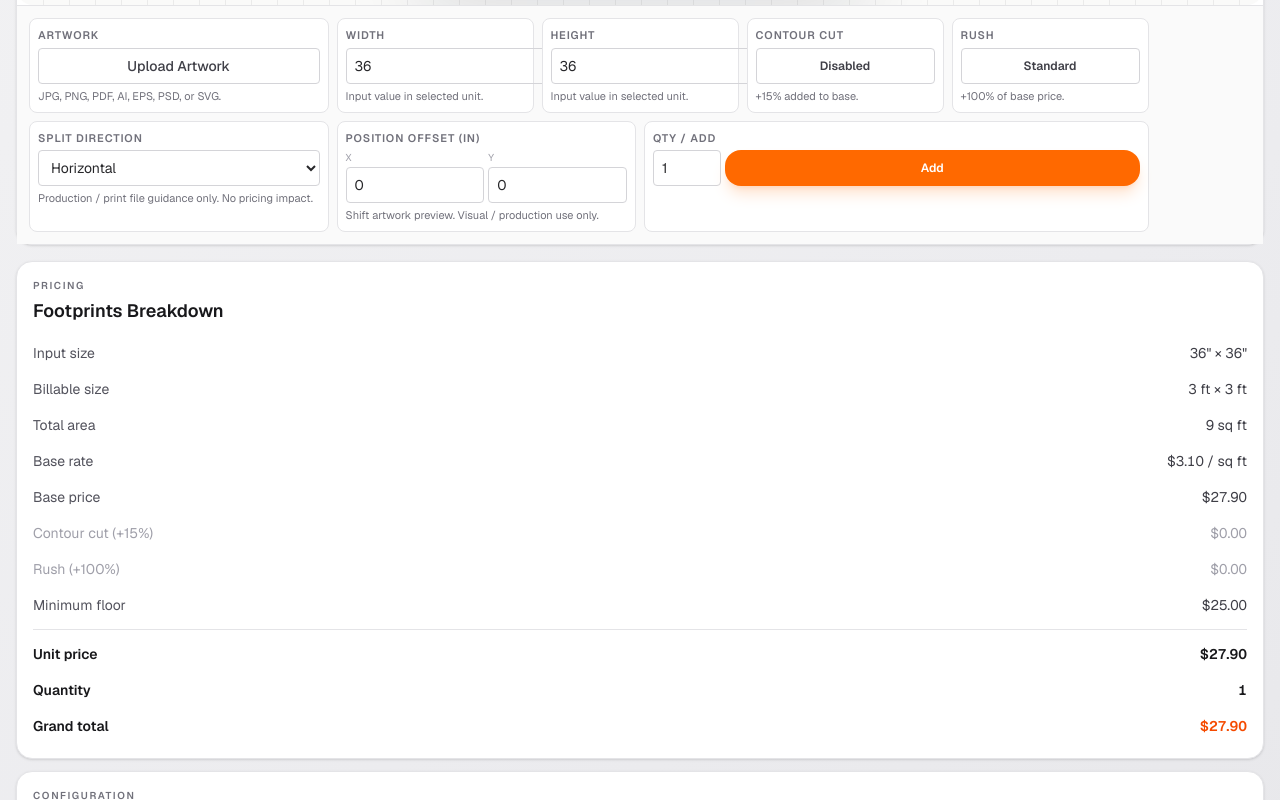
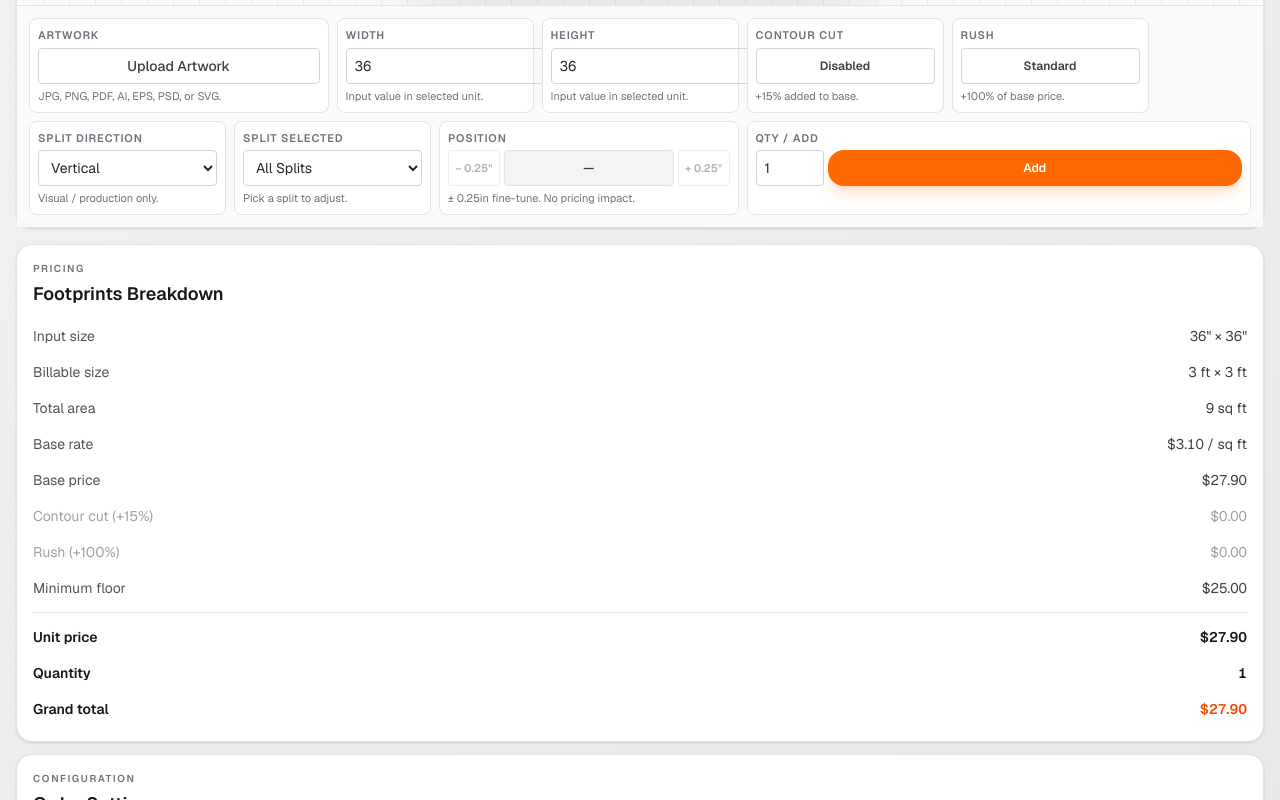
Before and after one commit to Moecharaf/signcous-app, a Next.js app: page /adhesive/footprints in a window 1280 px wide. Shown: the part 860-1660 px from the top of the page. Built offline with nearby package versions, Linux system fonts and the light colour scheme.

Commit message:
feat: rebuild Footprints split UX to match Signs365 (direction/selected/position)

```diff
--- a/src/components/product-builder/FootprintsBuilder.tsx
+++ b/src/components/product-builder/FootprintsBuilder.tsx
@@ -13,7 +13,7 @@ import {
 } from "@/lib/pricing/footprints";
 
 type DimensionUnit = "inches" | "feet";
-type SplitDirection = "horizontal" | "vertical" | "split-selected" | "all-splits";
+type SplitDirection = "vertical" | "horizontal";
 
 interface FootprintsBuilderProps {
   productId?: number;
@@ -120,9 +120,9 @@ export default function FootprintsBuilder({ productId = 0 }: FootprintsBuilderPr
   const [quantity, setQuantity] = useState(1);
   const [contourCut, setContourCut] = useState(false);
   const [rush, setRush] = useState(false);
-  const [splitDirection, setSplitDirection] = useState<SplitDirection>("horizontal");
-  const [offsetX, setOffsetX] = useState(0);
-  const [offsetY, setOffsetY] = useState(0);
+  const [splitDirection, setSplitDirection] = useState<SplitDirection>("vertical");
+  const [selectedSplit, setSelectedSplit] = useState<"all" | number>("all");
+  const [splitOffsets, setSplitOffsets] = useState<Record<number, number>>({});
   const [added, setAdded] = useState(false);
   const [uploadedImage, setUploadedImage] = useState<string | null>(null);
   const [uploadedFileUrl, setUploadedFileUrl] = useState<string | null>(null);
@@ -259,8 +259,8 @@ export default function FootprintsBuilder({ productId = 0 }: FootprintsBuilderPr
         custom_contour_cut: contourCut ? "Yes" : "No",
         custom_rush: rush ? "Yes" : "No",
         custom_split_direction: splitDirection,
-        custom_offset_x: `${offsetX}"`,
-        custom_offset_y: `${offsetY}"`,
+        custom_split_count: String(splitCount),
+        custom_split_offsets: JSON.stringify(splitOffsets),
       },
     });
 
@@ -294,18 +294,57 @@ export default function FootprintsBuilder({ productId = 0 }: FootprintsBuilderPr
     return { width: pw, height: ph };
   }, [isValid, widthIn, heightIn]);
 
-  // Panel grid lines for preview (visual only)
+  // How many active split lines based on direction
+  const splitCount = panelInfo
+    ? splitDirection === "vertical"
+      ? panelInfo.panelsWide - 1
+      : panelInfo.panelsHigh - 1
+    : 0;
+
+  // Position label for the selected split
+  const positionDisplay = useMemo(() => {
+    const BASE = 48;
+    if (selectedSplit === "all") return `${BASE}.00in`;
+    const base = (selectedSplit as number) * BASE;
+    const offset = splitOffsets[selectedSplit as number] ?? 0;
+    return `${(base + offset).toFixed(2)}in`;
+  }, [selectedSplit, splitOffsets]);
+
+  function adjustSplitPosition(delta: number) {
+    if (splitCount === 0) return;
+    if (selectedSplit === "all") {
+      setSplitOffsets((prev) => {
+        const next = { ...prev };
+        for (let i = 1; i <= splitCount; i++) next[i] = (next[i] ?? 0) + delta;
+        return next;
+      });
+    } else {
+      const idx = selectedSplit as number;
+      setSplitOffsets((prev) => ({ ...prev, [idx]: (prev[idx] ?? 0) + delta }));
+    }
+  }
+
+  // Panel grid lines for preview (visual only, respect per-split offsets)
   const panelLines = useMemo(() => {
-    if (!isValid || !panelInfo || !pricing) return { verticals: [] as number[], horizontals: [] as number[] };
+    if (!isValid || !panelInfo) return { verticals: [] as number[], horizontals: [] as number[] };
     const PANEL_MAX_IN = 48;
     const scaleX = preview.width / widthIn;
     const scaleY = preview.height / heightIn;
     const verticals: number[] = [];
     const horizontals: number[] = [];
-    for (let i = 1; i < panelInfo.panelsWide; i++) verticals.push(i * PANEL_MAX_IN * scaleX);
-    for (let j = 1; j < panelInfo.panelsHigh; j++) horizontals.push(j * PANEL_MAX_IN * scaleY);
+    if (splitDirection === "vertical") {
+      for (let i = 1; i < panelInfo.panelsWide; i++) {
+        const off = splitOffsets[i] ?? 0;
+        verticals.push((i * PANEL_MAX_IN + off) * scaleX);
+      }
+    } else {
+      for (let j = 1; j < panelInfo.panelsHigh; j++) {
+        const off = splitOffsets[j] ?? 0;
+        horizontals.push((j * PANEL_MAX_IN + off) * scaleY);
+      }
+    }
     return { verticals, horizontals };
-  }, [isValid, panelInfo, preview, widthIn, heightIn, pricing]);
+  }, [isValid, panelInfo, preview, widthIn, heightIn, splitOffsets, splitDirection]);
 
   return (
     <div className="min-h-[calc(100vh-96px)] bg-[linear-gradient(145deg,#f4f4f5_0%,#ececef_55%,#e4e4e7_100%)] text-zinc-800">
@@ -378,14 +417,13 @@ export default function FootprintsBuilder({ productId = 0 }: FootprintsBuilderPr
               Total Area:{" "}
               <span className="font-semibold">{pricing.sqFt} sq ft</span>
             </span>
-            {panelInfo && panelInfo.totalPanels > 1 && (
+            {splitCount > 0 && (
               <>
                 <span className="text-blue-400">·</span>
                 <span>
-                  Panels:{" "}
+                  Cuts:{" "}
                   <span className="font-semibold">
-                    {panelInfo.panelsWide} × {panelInfo.panelsHigh} = {panelInfo.totalPanels} panel
-                    {panelInfo.totalPanels !== 1 ? "s" : ""}
+                    {splitCount} × 48&quot; {splitDirection}
                   </span>
                 </span>
               </>
@@ -407,7 +445,7 @@ export default function FootprintsBuilder({ productId = 0 }: FootprintsBuilderPr
                 <div className="text-xs font-medium text-zinc-500">
                   {contourCut ? "Contour cut · " : ""}
                   {rush ? "Rush · " : ""}
-                  Split: {splitDirection.replace(/-/g, " ")}
+                  Split: {splitDirection} · {splitCount} cut{splitCount !== 1 ? "s" : ""}
                 </div>
               </div>
               {(widthError || heightError) && (
@@ -473,18 +511,22 @@ export default function FootprintsBuilder({ productId = 0 }: FootprintsBuilderPr
                         }}
                       />
 
-                      {/* Panel split lines (visual only) */}
-                      {panelLines.verticals.map((x) => (
+                      {/* Panel split lines (visual/production only — no pricing impact) */}
+                      {panelLines.verticals.map((x, i) => (
                         <div
-                          key={`v-${x}`}
-                          className="absolute top-0 h-full border-l-2 border-dashed border-blue-400/60"
+                          key={`v-${i}`}
+                          className={`absolute top-0 h-full border-l-2 border-dashed ${
+                            selectedSplit === i + 1 ? "border-red-500" : "border-red-400/55"
+                          }`}
                           style={{ left: x }}
                         />
                       ))}
-                      {panelLines.horizontals.map((y) => (
+                      {panelLines.horizontals.map((y, j) => (
                         <div
-                          key={`h-${y}`}
-                          className="absolute left-0 w-full border-t-2 border-dashed border-blue-400/60"
+                          key={`h-${j}`}
+                          className={`absolute left-0 w-full border-t-2 border-dashed ${
+                            selectedSplit === j + 1 ? "border-red-500" : "border-red-400/55"
+                          }`}
                           style={{ top: y }}
                         />
                       ))}
@@ -496,9 +538,6 @@ export default function FootprintsBuilder({ productId = 0 }: FootprintsBuilderPr
                           fill
                           unoptimized
                           className="object-contain"
-                          style={{
-                            transform: `translate(${offsetX}px, ${offsetY}px)`,
-                          }}
                         />
                       ) : (
                         <div className="absolute inset-0 flex items-center justify-center text-center text-zinc-400">
@@ -514,10 +553,10 @@ export default function FootprintsBuilder({ productId = 0 }: FootprintsBuilderPr
                       )}
                     </div>
 
-                    {/* Panel count badge */}
-                    {panelInfo && panelInfo.totalPanels > 1 && (
-                      <div className="absolute right-4 top-4 rounded-md border border-blue-200 bg-blue-50 px-2.5 py-1 text-[11px] font-semibold text-blue-600">
-                        {panelInfo.totalPanels} panel{panelInfo.totalPanels !== 1 ? "s" : ""}
+                    {/* Split count badge */}
+                    {splitCount > 0 && (
+                      <div className="absolute right-4 top-4 rounded-md border border-zinc-200 bg-white/90 px-2.5 py-1 text-[11px] font-semibold text-zinc-600 shadow-sm">
+                        {splitCount} cut{splitCount !== 1 ? "s" : ""} @ 48&quot; ea
                       </div>
                     )}
                   </>
@@ -671,48 +710,71 @@ export default function FootprintsBuilder({ productId = 0 }: FootprintsBuilderPr
               {/* Split Direction */}
               <ControlBox
                 title="Split Direction"
-                className="md:col-span-3 xl:col-span-3"
-                helper="Production / print file guidance only. No pricing impact."
+                className="md:col-span-2 xl:col-span-2"
+                helper="Visual / production only."
               >
                 <select
                   value={splitDirection}
-                  onChange={(e) => setSplitDirection(e.target.value as SplitDirection)}
+                  onChange={(e) => {
+                    setSplitDirection(e.target.value as SplitDirection);
+                    setSelectedSplit("all");
+                    setSplitOffsets({});
+                  }}
                   className="h-9 w-full rounded border border-zinc-300 bg-white px-2 text-sm"
                 >
+                  <option value="vertical">Vertical</option>
                   <option value="horizontal">Horizontal</option>
-                  <option value="vertical">Vertical</option>
-                  <option value="split-selected">Split Selected</option>
-                  <option value="all-splits">All Splits</option>
                 </select>
               </ControlBox>
 
-              {/* Position Offset */}
+              {/* Split Selected */}
               <ControlBox
-                title="Position Offset (in)"
-                className="md:col-span-3 xl:col-span-3"
-                helper="Shift artwork preview. Visual / production use only."
+                title="Split Selected"
+                className="md:col-span-2 xl:col-span-2"
+                helper="Pick a split to adjust."
               >
-                <div className="grid grid-cols-2 gap-1">
-                  <div>
-                    <div className="mb-0.5 text-[10px] text-zinc-400">X</div>
-                    <input
-                      type="number"
-                      step={0.5}
-                      value={offsetX}
-                      onChange={(e) => setOffsetX(Number(e.target.value))}
-                      className="h-9 w-full rounded border border-zinc-300 px-2 text-sm"
-                    />
+                <select
+                  value={selectedSplit === "all" ? "all" : String(selectedSplit)}
+                  onChange={(e) =>
+                    setSelectedSplit(e.target.value === "all" ? "all" : Number(e.target.value))
+                  }
+                  className="h-9 w-full rounded border border-zinc-300 bg-white px-2 text-sm"
+                >
+                  <option value="all">All Splits</option>
+                  {Array.from({ length: splitCount }, (_, i) => i + 1).map((n) => (
+                    <option key={n} value={n}>
+                      Split {n}
+                    </option>
+                  ))}
+                </select>
+              </ControlBox>
+
+              {/* Position */}
+              <ControlBox
+                title="Position"
+                className="md:col-span-2 xl:col-span-3"
+                helper="± 0.25in fine-tune. No pricing impact."
+              >
+                <div className="flex h-9 items-center gap-1">
+                  <button
+                    type="button"
+                    onClick={() => adjustSplitPosition(-0.25)}
+                    disabled={splitCount === 0}
+                    className="flex h-9 w-[52px] shrink-0 items-center justify-center rounded border border-zinc-300 bg-white text-[11px] font-semibold text-zinc-700 hover:border-zinc-400 disabled:cursor-not-allowed disabled:opacity-40"
+                  >
+                    − 0.25&quot;
+                  </button>
+                  <div className="flex h-9 flex-1 items-center justify-center rounded border border-zinc-200 bg-zinc-100 px-1 text-xs font-semibold tabular-nums text-zinc-700">
+                    {splitCount > 0 ? positionDisplay : "—"}
                   </div>
-                  <div>
-                    <div className="mb-0.5 text-[10px] text-zinc-400">Y</div>
-                    <input
-                      type="number"
-                      step={0.5}
-                      value={offsetY}
-                      onChange={(e) => setOffsetY(Number(e.target.value))}
-                      className="h-9 w-full rounded border border-zinc-300 px-2 text-sm"
-                    />
-                  </div>
+                  <button
+                    type="button"
+                    onClick={() => adjustSplitPosition(0.25)}
+                    disabled={splitCount === 0}
+                    className="flex h-9 w-[52px] shrink-0 items-center justify-center rounded border border-zinc-300 bg-white text-[11px] font-semibold text-zinc-700 hover:border-zinc-400 disabled:cursor-not-allowed disabled:opacity-40"
+                  >
+                    + 0.25&quot;
+                  </button>
                 </div>
               </ControlBox>
 
@@ -822,11 +884,11 @@ export default function FootprintsBuilder({ productId = 0 }: FootprintsBuilderPr
                 <SummaryItem label="Rush" value={rush ? "Enabled (+100%)" : "Standard"} />
                 <SummaryItem
                   label="Split Direction"
-                  value={splitDirection.replace(/-/g, " ").replace(/\b\w/g, (c) => c.toUpperCase())}
+                  value={splitDirection.charAt(0).toUpperCase() + splitDirection.slice(1)}
                 />
                 <SummaryItem
-                  label="Total Panels"
-                  value={panelInfo ? `${panelInfo.totalPanels}` : "--"}
+                  label="Split Count"
+                  value={splitCount > 0 ? `${splitCount} cut${splitCount !== 1 ? "s" : ""}` : "None"}
                 />
               </div>
             </PanelCard>
```
